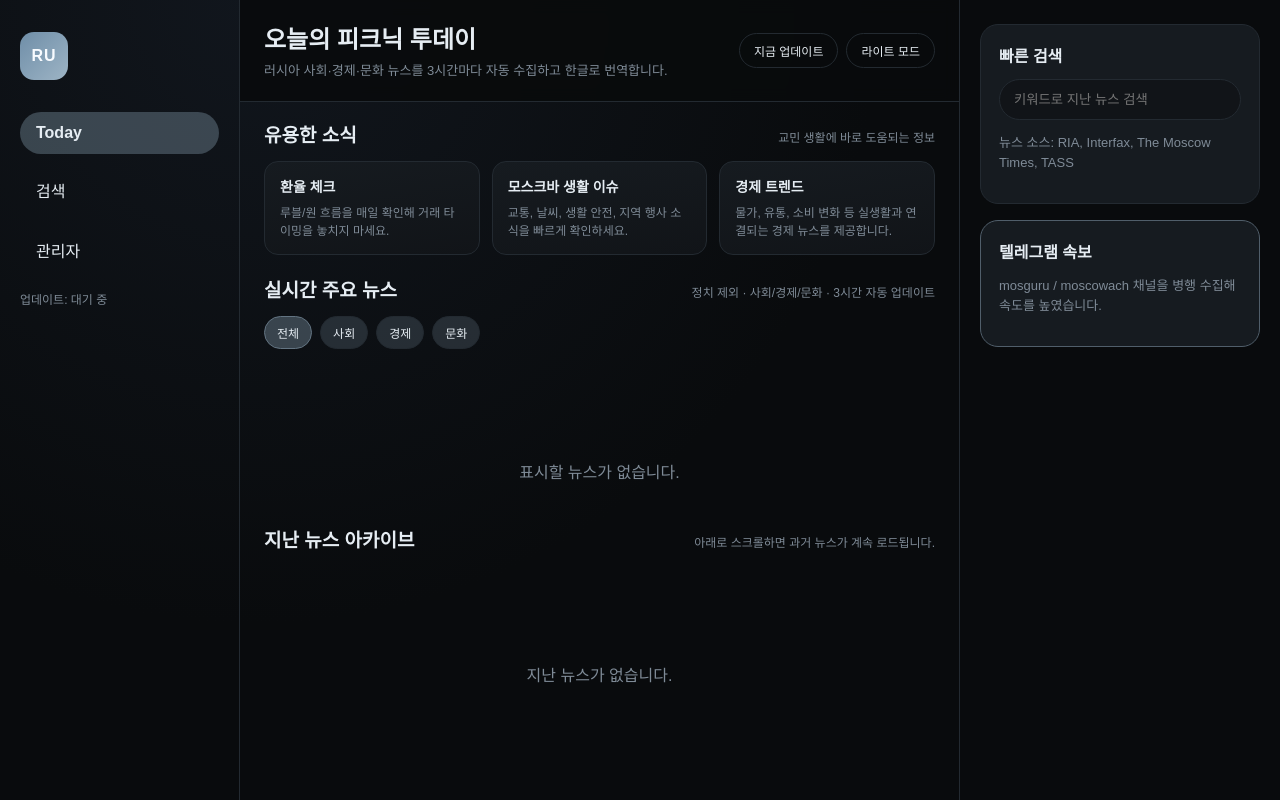
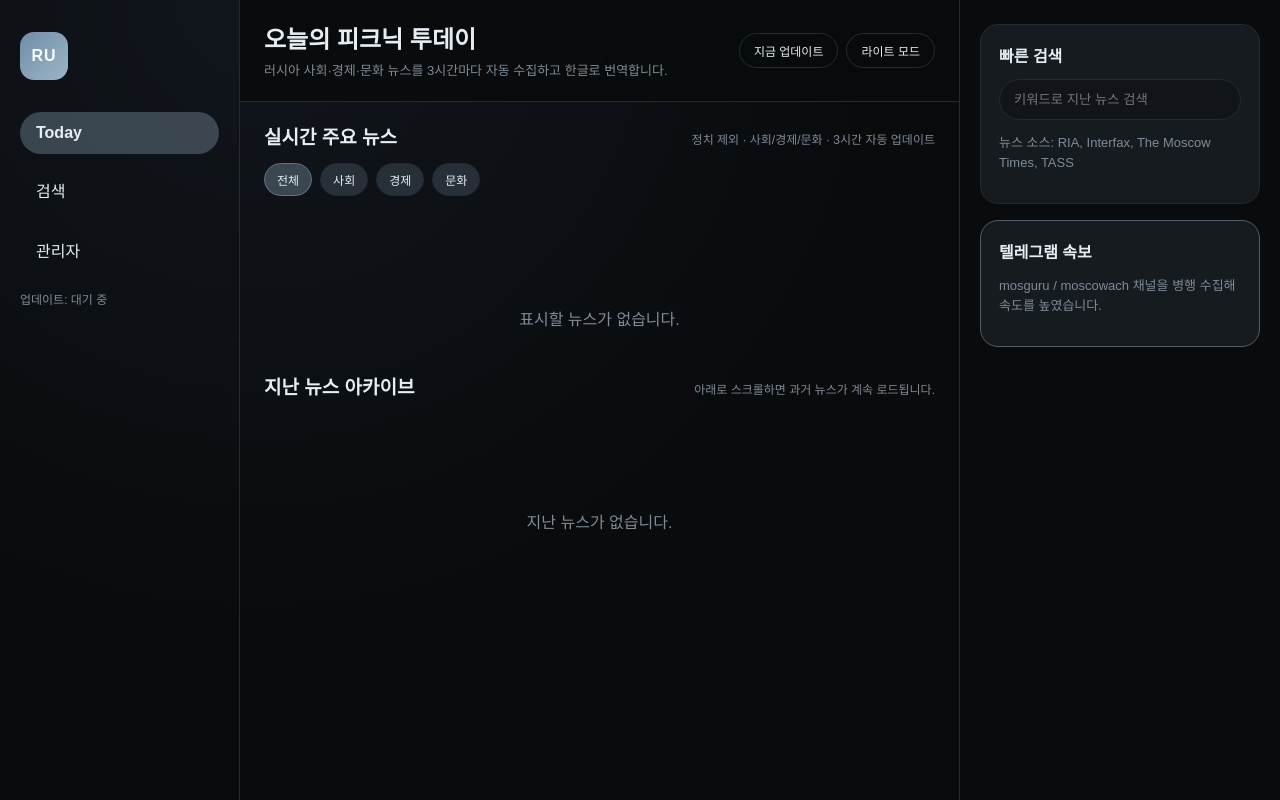
Before and after one commit to papagugunim/picnic, a FastAPI app: page / in a window 1280 px wide. Run offline with FastAPI, Linux system fonts and the light colour scheme; data that the repository does not hold is empty.

Commit message:
chore: remove useful info section from today page

```diff
--- a/app/templates/index.html
+++ b/app/templates/index.html
@@ -29,27 +29,6 @@
           <button id="themeToggle" class="theme-toggle" type="button">라이트 모드</button>
         </div>
       </header>
-
-      <section class="today-panel useful-panel">
-        <div class="section-title-row">
-          <h2>유용한 소식</h2>
-          <span class="section-hint">교민 생활에 바로 도움되는 정보</span>
-        </div>
-        <div class="useful-grid">
-          <article class="useful-card">
-            <h3>환율 체크</h3>
-            <p>루블/원 흐름을 매일 확인해 거래 타이밍을 놓치지 마세요.</p>
-          </article>
-          <article class="useful-card">
-            <h3>모스크바 생활 이슈</h3>
-            <p>교통, 날씨, 생활 안전, 지역 행사 소식을 빠르게 확인하세요.</p>
-          </article>
-          <article class="useful-card">
-            <h3>경제 트렌드</h3>
-            <p>물가, 유통, 소비 변화 등 실생활과 연결되는 경제 뉴스를 제공합니다.</p>
-          </article>
-        </div>
-      </section>
 
       <section class="today-panel news-panel">
         <div class="section-title-row">
```
